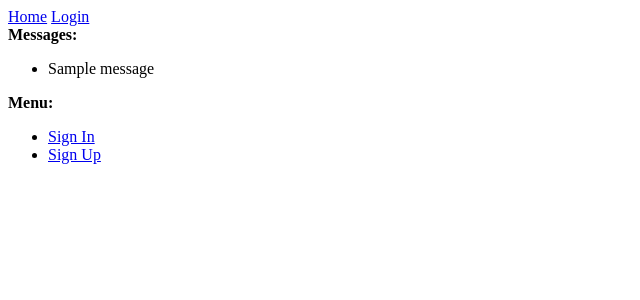
After one commit to a-horrox/Django_201, a Django app: template til/templates/account/base.html in a window 1280 px wide. The commit adds this page. Shown: the top 300 px of the page, without its empty margins (0-640 px from the left). Run offline with Django 3.2, Linux system fonts and the light colour scheme; the template is opened without the code that fills it, so the values that code supplies are empty; tables that the repository leaves empty hold one stand-in row (values such as "Sample post"); one stand-in notice (Sample message) is shown.

Commit message:
7. Login/Logout update

```diff
--- /dev/null
+++ b/til/templates/account/base.html
@@ -0,0 +1,29 @@
+{% extends 'base.html' %}
+
+{% block body %}
+    {% if messages %}
+        <div>
+        <strong>Messages:</strong>
+        <ul>
+            {% for message in messages %}
+            <li>{{message}}</li>
+            {% endfor %}
+        </ul>
+        </div>
+    {% endif %}
+
+    <div>
+        <strong>Menu:</strong>
+        <ul>
+            {% if user.is_authenticated %}
+                <li><a href="{% url 'account_email' %}">Change E-mail</a></li>
+                <li><a href="{% url 'account_logout' %}">Sign Out</a></li>
+            {% else %}
+                <li><a href="{% url 'account_login' %}">Sign In</a></li>
+                <li><a href="{% url 'account_signup' %}">Sign Up</a></li>
+            {% endif %}
+        </ul>
+    </div>
+    {% block content %}
+    {% endblock %}
+{% endblock %}
--- a/til/templates/base.html
+++ b/til/templates/base.html
@@ -7,8 +7,16 @@
     <title> {% block title %}Base{% endblock %}</title>
 </head>
 <body>
+    <a href="/">Home</a>
+    {% if request.user.is_authenticated %}
+        <a href="{% url 'account_logout' %}">Logout</a>
+    {% else %}
+        <a href="{% url 'account_login' %}">Login</a>
+    {% endif %}
+
     {% block body %}
-        Base file stuffs
+        {% block content%}{% endblock %}
     {% endblock %}
+
 </body>
 </html>
```
